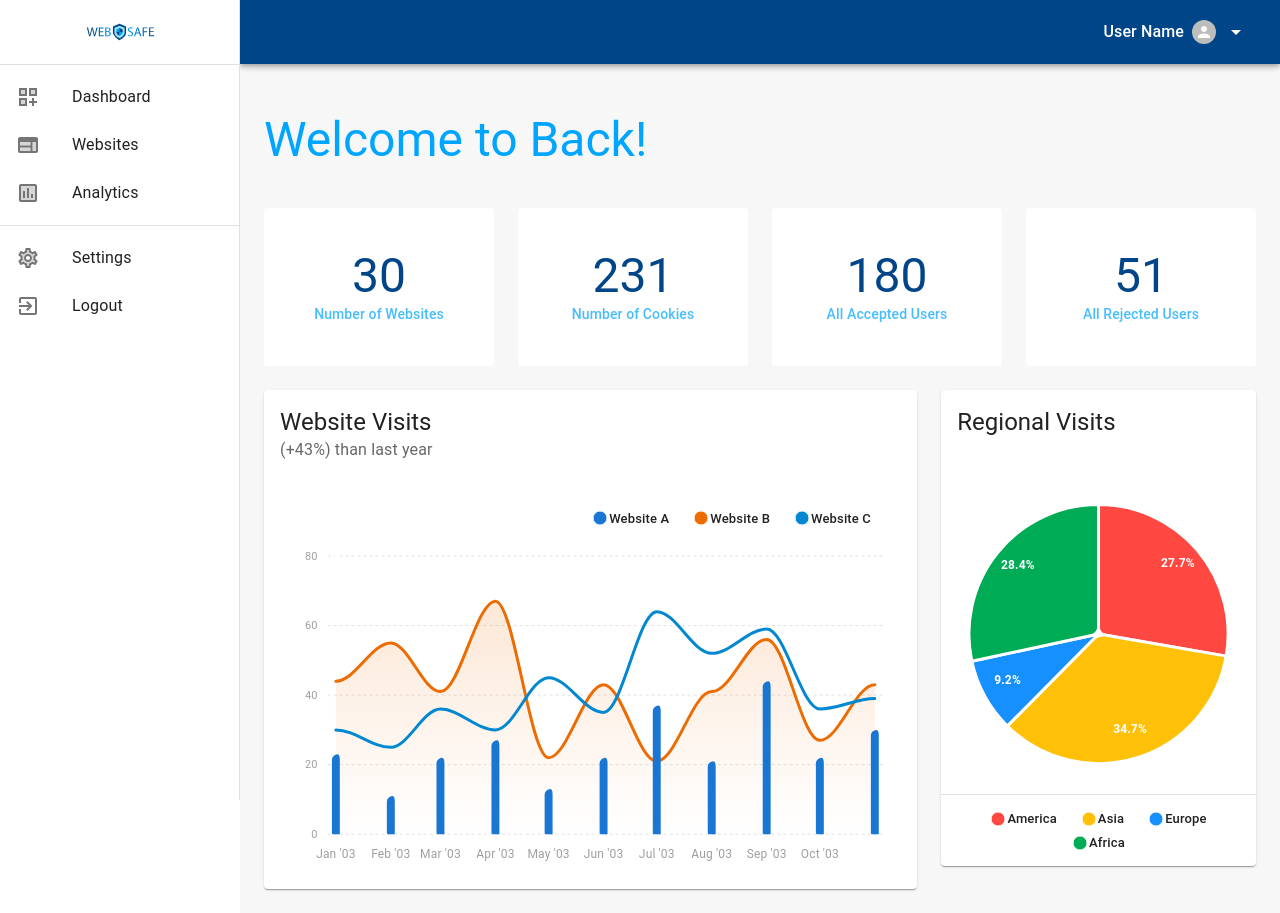
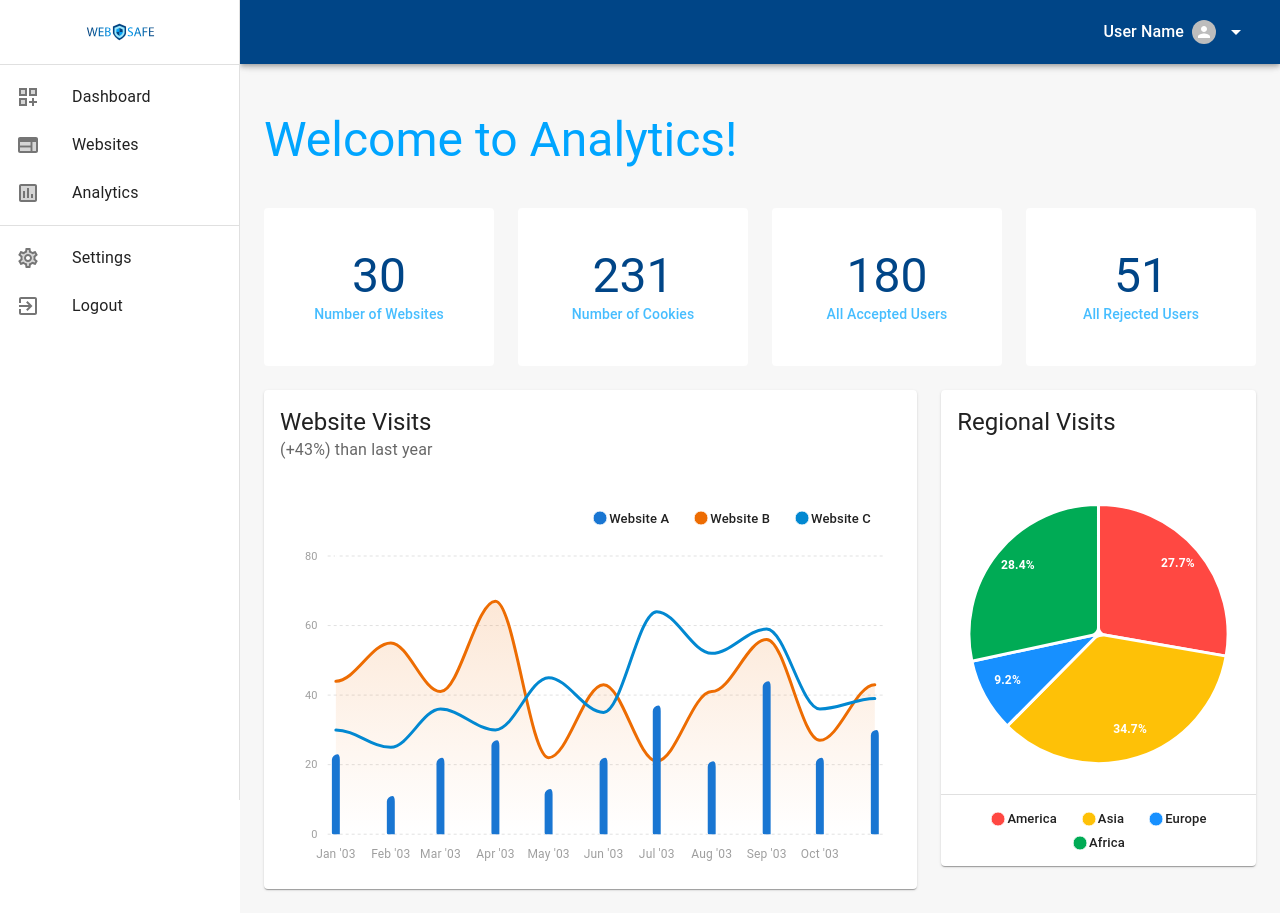
Before and after one commit to Team-Infolinx/Cookie-Consent-Mangement-System, a React (Create React App) app in the folder Front-End/: page /user/analytics in a window 1280 px wide. Built offline with nearby package versions, Linux system fonts and the light colour scheme.

Commit message:
Analytics page with Other components

```diff
--- a/Front-End/src/Pages/Analytics.js
+++ b/Front-End/src/Pages/Analytics.js
@@ -9,7 +9,7 @@ import Typography from "@mui/material/Typography";
 function Analytics() {
   return (
     <div>
-        <Typography variant={"h3"} sx={{pt:3,color:"#00a5ff"}}>Welcome to Back!</Typography>
+        <Typography variant={"h3"} sx={{pt:3,color:"#00a5ff"}}>Welcome to Analytics!</Typography>
 
         <Grid container spacing={3} sx={{pt:5}}>
 
```
